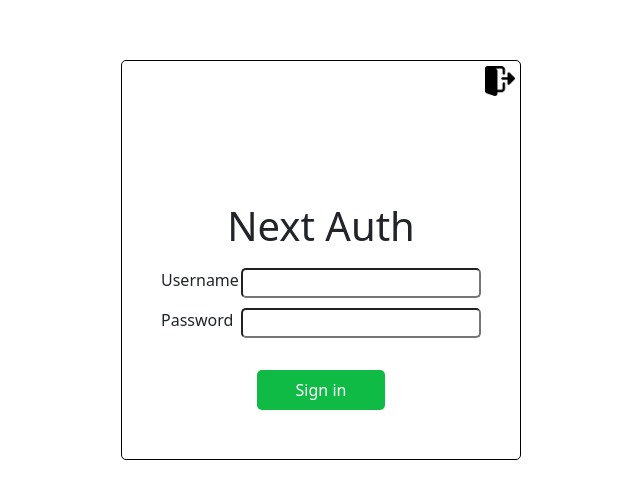
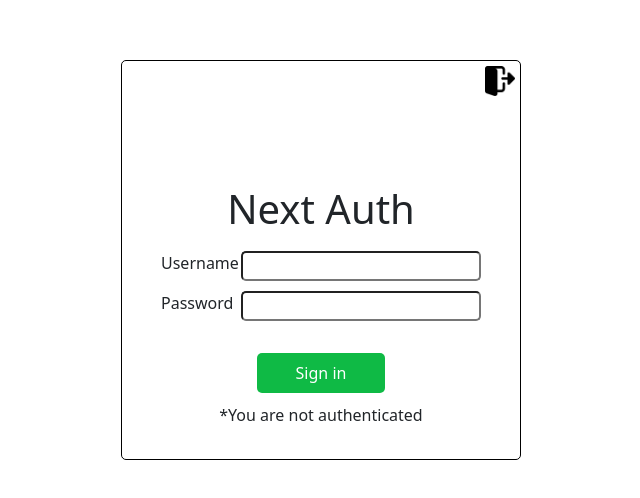
Before and after one commit to grodrigues-dev/nextjs-studies, a Next.js app: page / in a window 1280 px wide. Shown: the part 140-638 px from the top of the page, without its empty margins (319-959 px from the left). Built offline with nearby package versions, Linux system fonts and the light colour scheme; no server answers.

Commit message:
client side authentication

```diff
--- a/pages/_app.js
+++ b/pages/_app.js
@@ -5,6 +5,7 @@ import { ThemeProvider } from 'styled-components'
 import Header from '@/layout/Header'
 import Footer from '@/layout/Footer'
 import Head from 'next/head'
+import { SessionProvider } from 'next-auth/react'
 
 const theme = {
   colors: {
@@ -23,6 +24,7 @@ function MyApp({ Component, pageProps }) {
   }
 
   return (
+    <SessionProvider>
     <ThemeProvider theme={theme}>
       <Head>
         <title>Jorginho's app</title>
@@ -32,6 +34,7 @@ function MyApp({ Component, pageProps }) {
         <Component {...pageProps} />
       {/* <Footer /> */}
     </ThemeProvider>
+    </SessionProvider>
   )
 }
 
--- a/pages/index.js
+++ b/pages/index.js
@@ -1,8 +1,9 @@
-import { signIn, signOut } from "next-auth/react";
+import { signIn, signOut, useSession } from "next-auth/react";
 import styles from '../styles/Home.module.scss'
 import Image from "next/image"
 
 export default function Home() {
+  const { data: session, status} = useSession();
   return (
     <div className={styles.container}>
       <div className={styles.login}>
@@ -26,6 +27,14 @@ export default function Home() {
           <button onClick={()=> {
             signIn()
           }}>Sign in</button>
+          <div className={!session && status === 'loading' ? styles.loading : status.loaded}>
+            {
+            !session && status!='authenticated' && <p>*You are not authenticated</p>
+            }
+            {
+              session && <p>Welcome user :)</p>
+            }
+          </div>
         </section>
       </div>
     </div>
--- a/styles/Home.module.scss
+++ b/styles/Home.module.scss
@@ -54,3 +54,13 @@
     margin: 5px;
     cursor: pointer;
 }
+
+.loading {
+    opacity: 0;
+    transition: all 0.2s ease-in;
+}
+
+.loaded {
+    opacity: 1;
+    transition: all 0.2s ease-in;
+}
```
Lines whose indentation alone changed are shown as unchanged.
